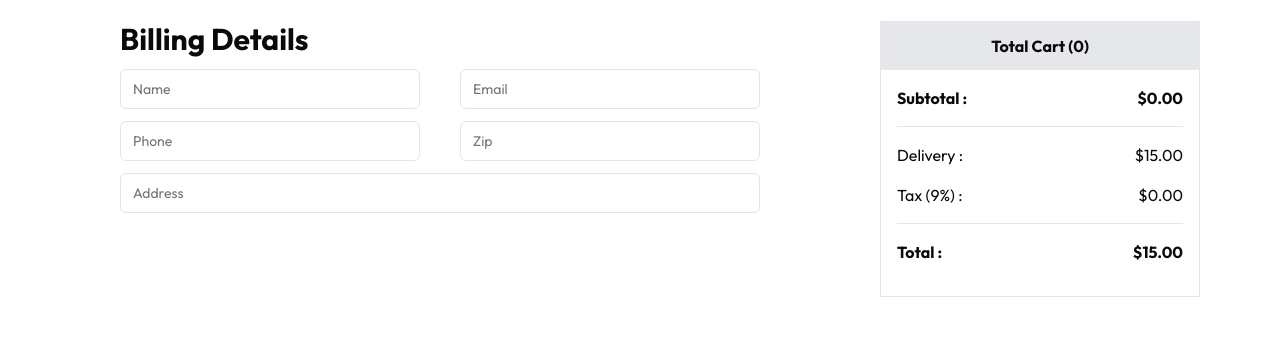
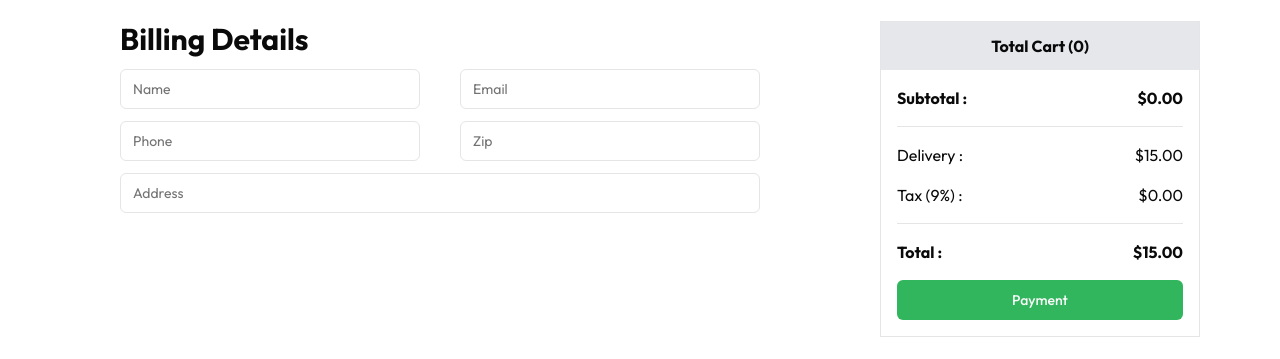
Before and after one commit to ShaktiShresth/online-grocery-store, a Next.js app: page /checkout in a window 1280 px wide. Shown: the part 135-494 px from the top of the page. Built offline with nearby package versions, Linux system fonts and the light colour scheme; no server answers; sample sign-in values are in the browser's storage.

Commit message:
create/save order

```diff
--- a/app/(routes)/checkout/page.jsx
+++ b/app/(routes)/checkout/page.jsx
@@ -1,10 +1,12 @@
 "use client";
 
 import GlobalApi from "@/app/_utils/GlobalApi";
+import { Button } from "@/components/ui/button";
 import { Input } from "@/components/ui/input";
 import { PayPalButtons } from "@paypal/react-paypal-js";
 import { useRouter } from "next/navigation";
 import { useEffect, useState } from "react";
+import { toast } from "sonner";
 
 const Checkout = () => {
   const [totalCartItem, setTotalCartItem] = useState(0);
@@ -55,6 +57,24 @@ const Checkout = () => {
 
   const onApprove = (data) => {
     console.log(data);
+
+    const payload = {
+      data: {
+        paymentId: data.paymentId.toString(),
+        totalOrderAmt: totalAmount,
+        username: username,
+        email: email,
+        phone: phone,
+        zip: zip,
+        address: address,
+        orderItemList: cartItemList,
+        userId: user.id,
+      },
+    };
+    GlobalApi.createOrder(payload, jwt).then((resp) => {
+      console.log(resp);
+      toast("Order successfully placed!");
+    });
   };
 
   return (
@@ -111,6 +131,13 @@ const Checkout = () => {
             <h2 className="flex justify-between font-bold">
               Total : <span>${calculateTotalAmt()}</span>
             </h2>
+
+            {/* just to check the payment for now*/}
+            <Button onClick={() => onApprove({ paymentId: 123 })}>
+              Payment
+            </Button>
+
+            {totalAmount > 15 && (
               <PayPalButtons
                 className="paypal_btn"
                 style={{ layout: "horizontal" }}
@@ -128,6 +155,7 @@ const Checkout = () => {
                   });
                 }}
               />
+            )}
           </div>
         </div>
       </div>
--- a/app/_utils/GlobalApi.jsx
+++ b/app/_utils/GlobalApi.jsx
@@ -64,19 +64,26 @@ const getCartItems = (userId, jwt) =>
       const cartItemList = data.map((item, index) => ({
         name: item.attributes.products.data.attributes.name,
         quantity: item.attributes.quantity,
-        amount: item.attributes.amount,
+        amount: parseInt(item.attributes.amount),
         image:
           item.attributes.products.data.attributes.images.data[0].attributes
             .url,
         actualPrice: item.attributes.products.data.attributes.mrp,
         id: item.id,
+        product: item.attributes.products.data.id,
       }));
-
       return cartItemList;
     });
 
 const deleteCartItem = (id, jwt) =>
   axiosClient.delete(`/user-carts/${id}`, {
+    headers: {
+      Authorization: "Bearer " + jwt,
+    },
+  });
+
+const createOrder = (data, jwt) =>
+  axiosClient.post("/orders", data, {
     headers: {
       Authorization: "Bearer " + jwt,
     },
@@ -93,4 +100,5 @@ export default {
   addToCart,
   getCartItems,
   deleteCartItem,
+  createOrder,
 };
```
Lines whose indentation alone changed are shown as unchanged.
